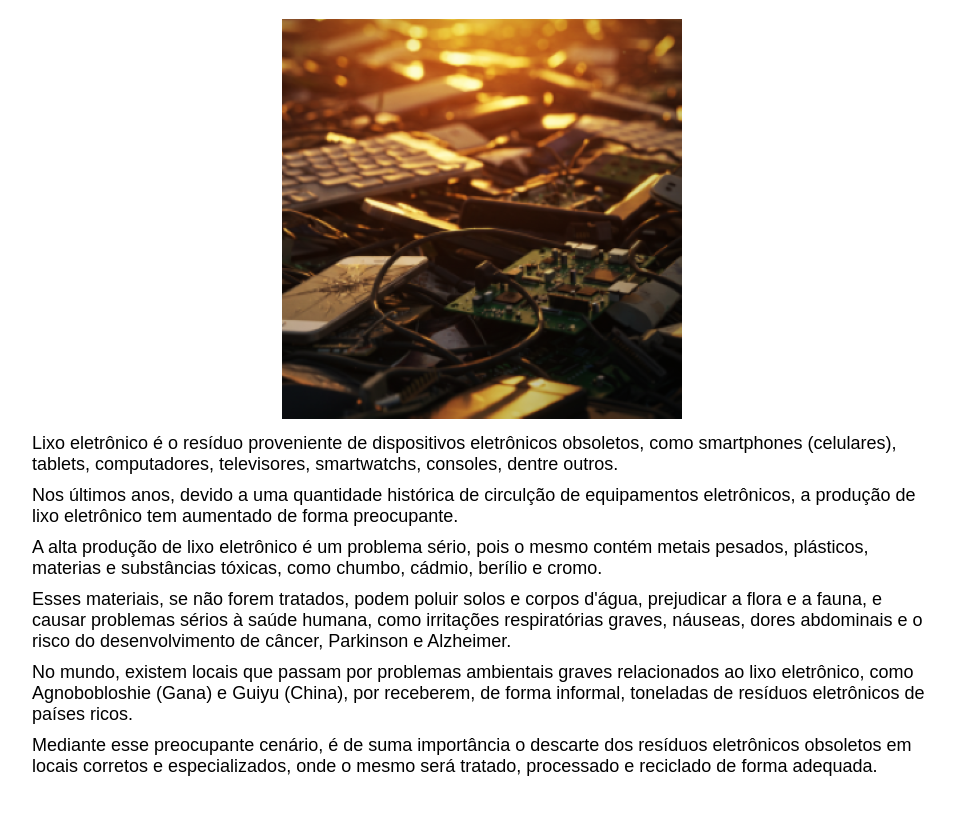
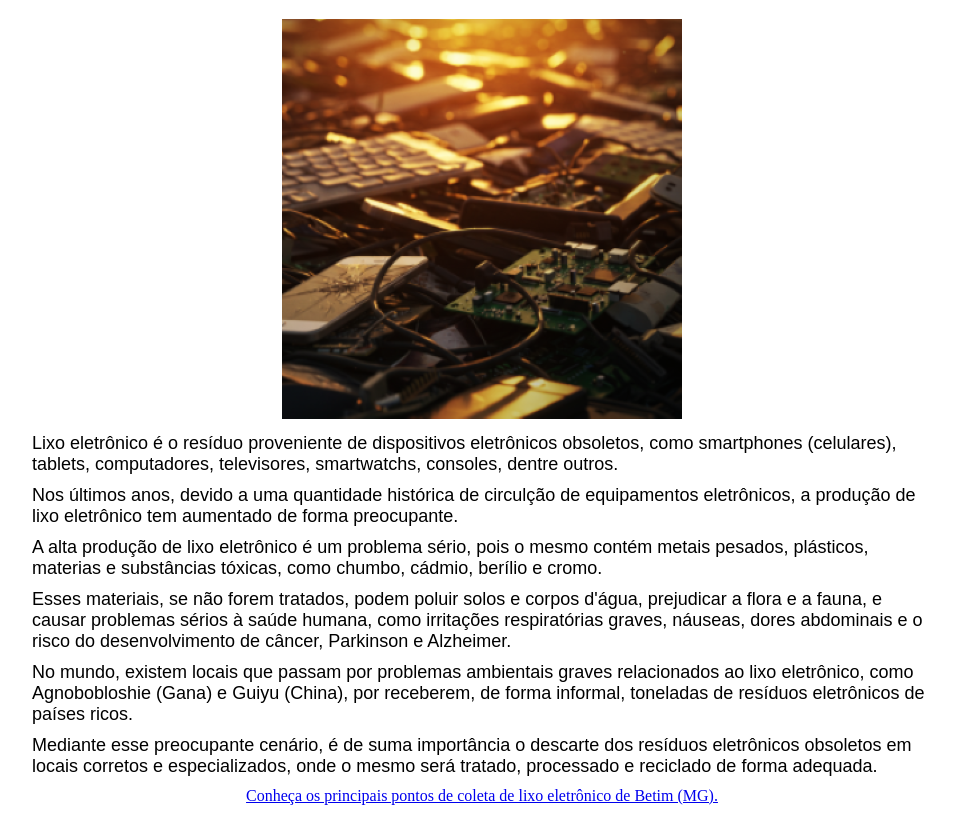
Before and after one commit to anonimo-326/Lixo-eletr-nico, a plain HTML site: page index.html in a window 1280 px wide. Shown: the part 91-926 px from the top of the page, without its empty margins (158-1113 px from the left). Drawn offline with Linux system fonts and the light colour scheme.

Commit message:
Add link to electronic waste collection points
Added a link to the electronic waste collection points in Betim (MG).

```diff
--- a/index.html
+++ b/index.html
@@ -16,6 +16,7 @@
         <p>Esses materiais, se não forem tratados, podem poluir solos e corpos d'água, prejudicar a flora e a fauna, e causar problemas sérios à saúde humana, como irritações respiratórias graves, náuseas, dores abdominais e o risco do desenvolvimento de câncer, Parkinson e Alzheimer.</p>
         <p>No mundo, existem locais que passam por problemas ambientais graves relacionados ao lixo eletrônico, como Agnobobloshie (Gana) e Guiyu (China), por receberem, de forma informal, toneladas de resíduos eletrônicos de países ricos.</p>
         <p>Mediante esse preocupante cenário, é de suma importância o descarte dos resíduos eletrônicos obsoletos em locais corretos e especializados, onde o mesmo será tratado, processado e reciclado de forma adequada.</p>
+        <a href="Pontos de coleta.html">Conheça os principais pontos de coleta de lixo eletrônico de Betim (MG).</a>
     </div>
 </body>
 </html>
```
